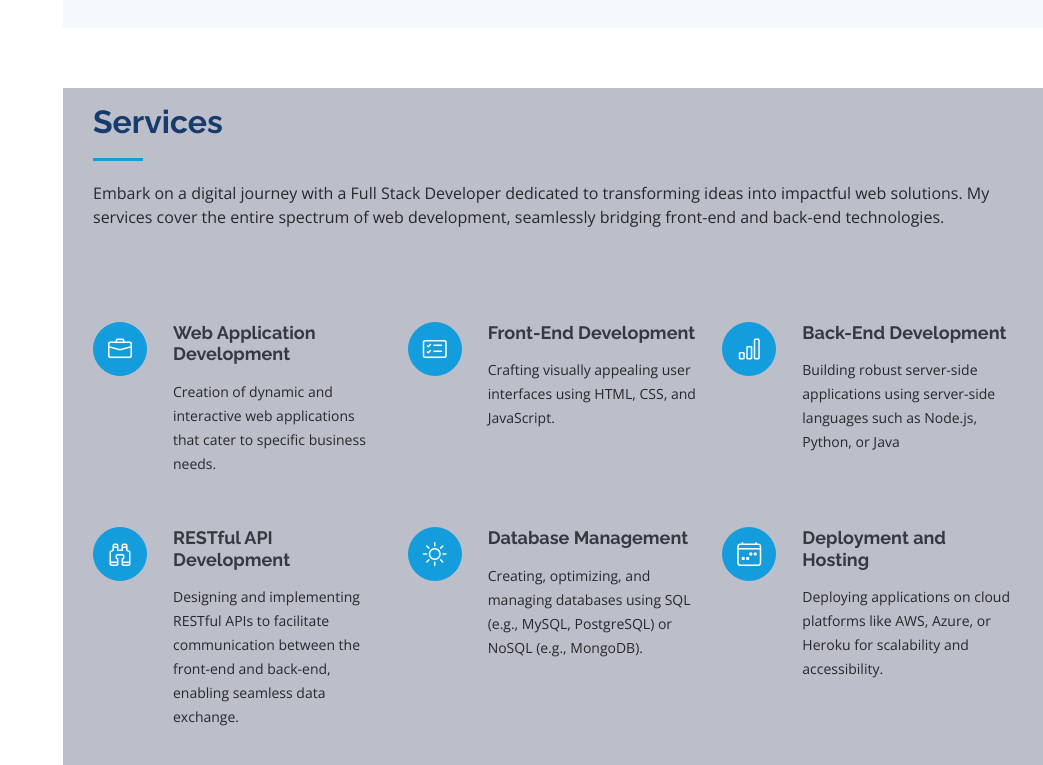
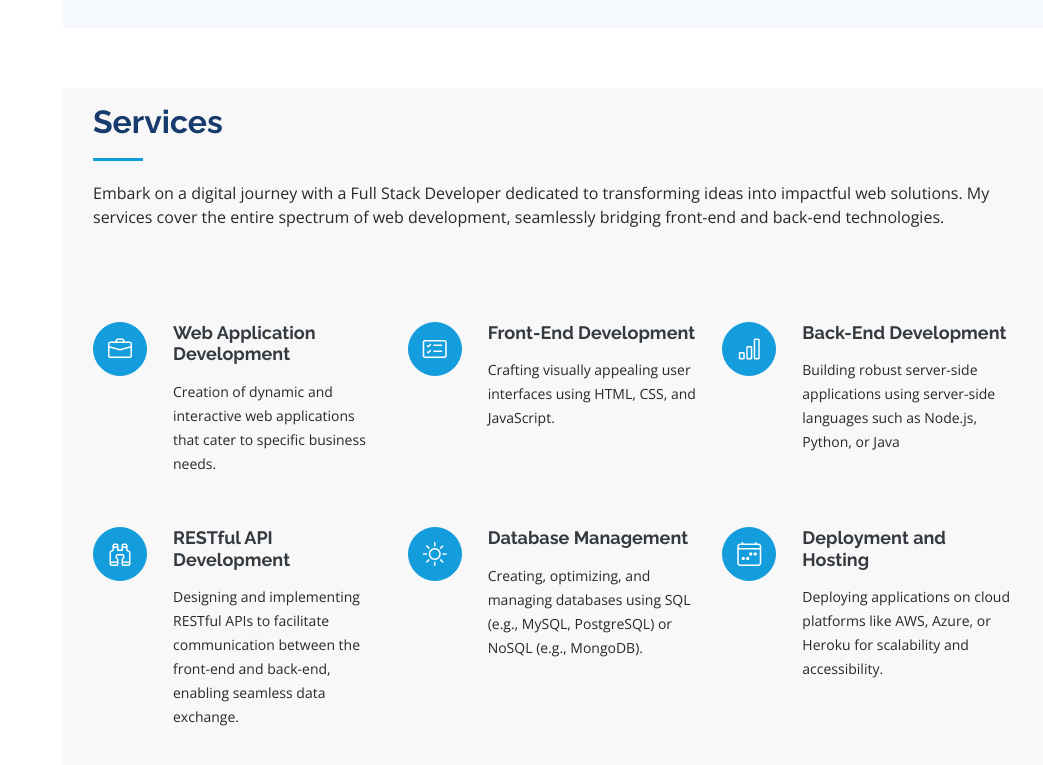
Before and after one commit to foisaljsback/foisaljsback.github.io, a plain HTML site: page index.html in a window 1280 px wide. Shown: the part 3659-4424 px from the top of the page, without its empty margins (237-1280 px from the left). Drawn offline with nearby package versions, Linux system fonts and the light colour scheme; files whose address does not match are found by name.

Commit message:
service background changed

```diff
--- a/assets/css/style.css
+++ b/assets/css/style.css
@@ -652,7 +652,7 @@ section {
 # Services
 --------------------------------------------------------------*/
 .services .container{
-  background-color: #bcbfca;
+  background-color: #f8f8f8;
   padding-top: 15px;
 }
 
```
